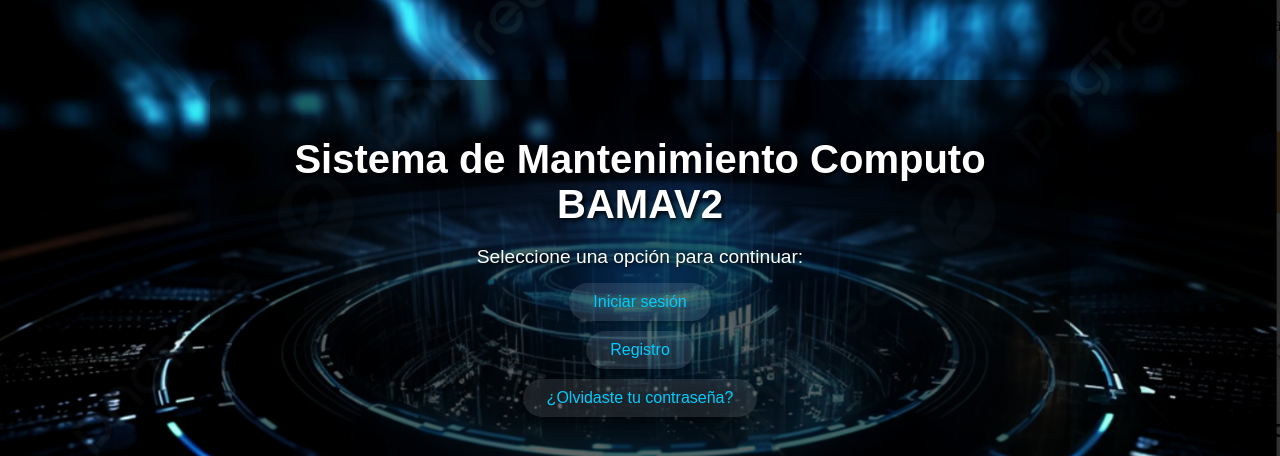
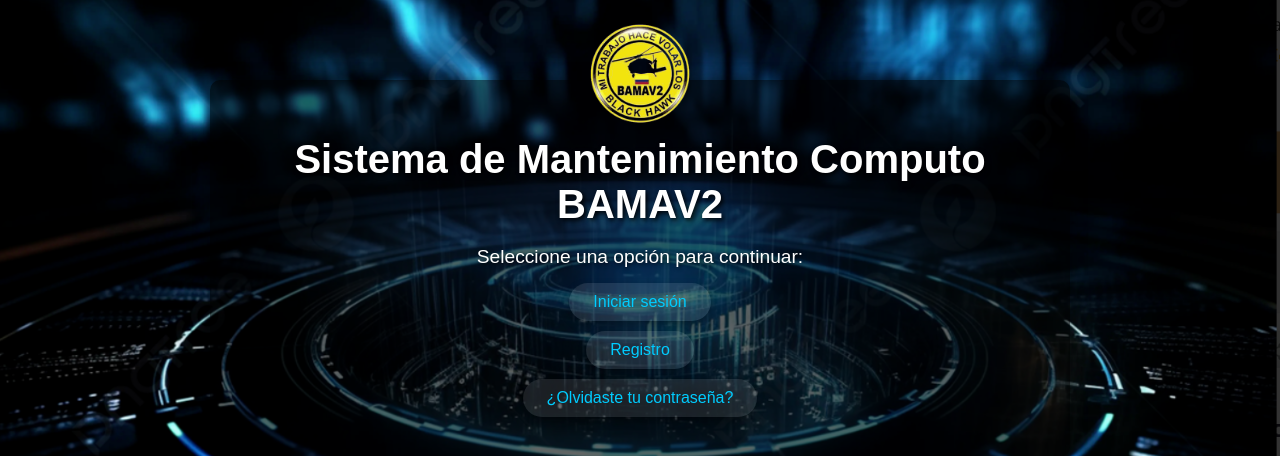
Before and after one commit to INGMIGUELR/pagina-telematic, a Flask app: page / in a window 1280 px wide. Shown: the top 456 px of the page. Run offline with Flask 3, Linux system fonts and the light colour scheme.

Commit message:
Actualización de hojas de vida, animación y estilos

```diff
--- a/static/style.css
+++ b/static/style.css
@@ -22,8 +22,19 @@
     padding-top: 30px;
     color: white;
     text-align: center;
+
 }
 
+.gif-flotante {
+  position: fixed;
+  top: 08px;               /* Distancia desde la parte superior */
+  left: 50%;               /* Centrado horizontal */
+  transform: translateX(-50%);
+  width: 140px;            /* Ajusta el tamaño según necesites */
+  height: auto;            /* Mantiene la proporción */
+  z-index: 10;
+
+    }
 body.mantenimiento {
     background-image: url('../static/fondo2.png');
     background-size: cover;
--- a/templates/dashboard.html
+++ b/templates/dashboard.html
@@ -76,6 +76,8 @@
         .card a:hover {
             background-color: rgba(122, 2, 2, 0.1);
         }
+
+
     </style>
 </head>
 <body>
@@ -86,7 +88,7 @@
             <a href="{{ url_for('main.logout') }}">Salir</a>
         </div>
     </div>
-
+>
     <div class="content">
         <h1>Bienvenido al Panel Principal</h1>
 
--- a/templates/index.html
+++ b/templates/index.html
@@ -7,6 +7,7 @@
 </head>
 <body>
     <div class="fondo-oscuro">
+        <img src="{{ url_for('static', filename='animacion.gif') }}" class="gif-flotante" alt="GIF Hangar">
         <h1>Sistema de Mantenimiento Computo BAMAV2</h1>
         <p>Seleccione una opción para continuar:</p>
 
```
Also changed, not shown: static/animacion.gif (added), 5 other files.
